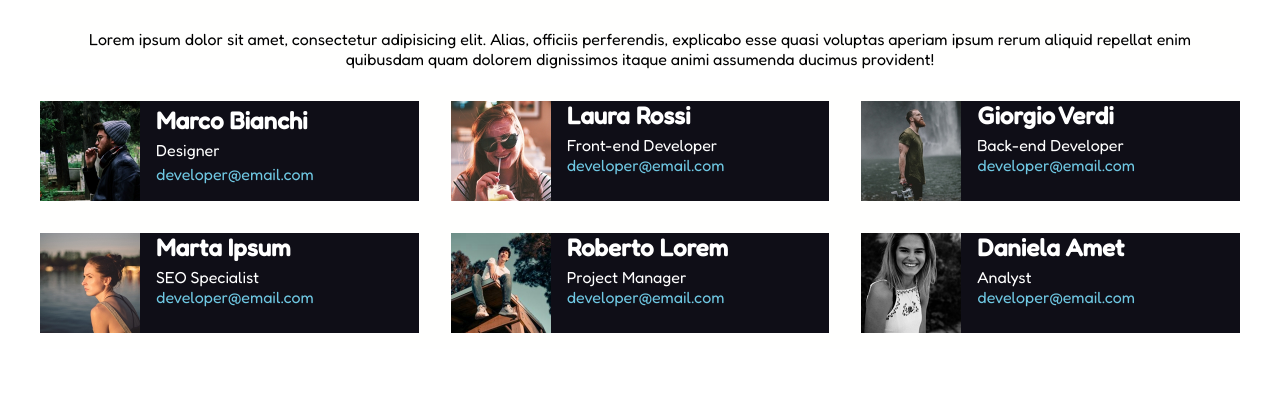
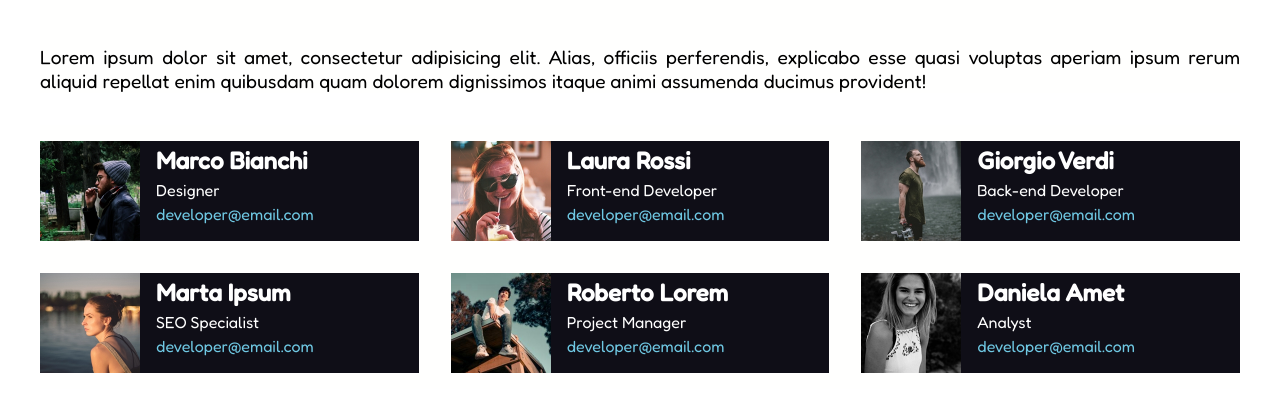
Before and after one commit to VincenzoTavassi/html-css-float-cards, a plain HTML site: page index.html in a window 1280 px wide. Shown: the part 83-494 px from the top of the page. Drawn offline with Linux system fonts and the light colour scheme.

Commit message:
final fixes

```diff
--- a/css/style.css
+++ b/css/style.css
@@ -56,13 +56,13 @@ h1 {
 
 h2 {
     padding-bottom: 0.3rem;
-    margin-top: none;
 
 }
 .card {
-    height: 100px;
+    height: 100%;
     background-color: #0F0E17;
     color: white;
+
 }
 
 .card > img {
@@ -73,9 +73,9 @@ h2 {
 }
 
 p {
-    margin: 2rem;
-    text-align: center;
-    font-size: 1rem;
+    margin: 3rem 0;
+    text-align: justify;
+    font-size: 1.2rem;
 }
 
 .membro-team {
--- a/index.html
+++ b/index.html
@@ -18,7 +18,7 @@
     </div>
     </header>
 
-    <section>
+    <main>
         <div class="container">
             <div class="row clearfix">
                 <div class="column">
@@ -32,40 +32,49 @@
                     </div>
                 </div>
                 <div class="column">
-                    <div class="card">
+                    <div class="card clearfix">
                         <img src="./img/female1.png" alt="Female 1">
+                        <div class="membro-team">
                             <h2>Laura Rossi</h2>
                             <span>Front-end Developer</span><br>
                             <a href="mailto:developer@email.com">developer@email.com</a>
                         </div>
                     </div>
+                </div>
                 <div class="column">
-                    <div class="card">
+                    <div class="card clearfix">
                         <img src="./img/male2.png" alt="Male 2">
+                        <div class="membro-team">
                             <h2>Giorgio Verdi</h2>
                             <span>Back-end Developer</span><br>
                             <a href="mailto:developer@email.com">developer@email.com</a>
                         </div>
                     </div>
+                </div>
                 <div class="column">
-                    <div class="card">
+                    <div class="card clearfix">
                         <img src="./img/female2.png" alt="Female 2">
+                        <div class="membro-team">
                             <h2>Marta Ipsum</h2>
                             <span>SEO Specialist</span><br>
                             <a href="mailto:developer@email.com">developer@email.com</a>
                         </div>
                     </div>
+                </div>
                 <div class="column">
-                    <div class="card">
+                    <div class="card clearfix">
                         <img src="./img/male3.png" alt="Male 3">
+                        <div class="membro-team">
                             <h2>Roberto Lorem</h2>
                             <span>Project Manager</span>
                             <a href="mailto:developer@email.com">developer@email.com</a>
                         </div>
                     </div>
+                </div>
                 <div class="column">
-                    <div class="card">
+                    <div class="card clearfix">
                         <img src="./img/female3.png" alt="Female 3">
+                        <div class="membro-team">
                             <h2>Daniela Amet</h2>
                             <span>Analyst</span><br>
                             <a href="mailto:developer@email.com">developer@email.com</a>
@@ -73,6 +82,7 @@
                     </div>
                 </div>
             </div>
-    </section>
+        </div>
+    </main>
 </body>
 </html>
```
Lines whose indentation alone changed are shown as unchanged.
